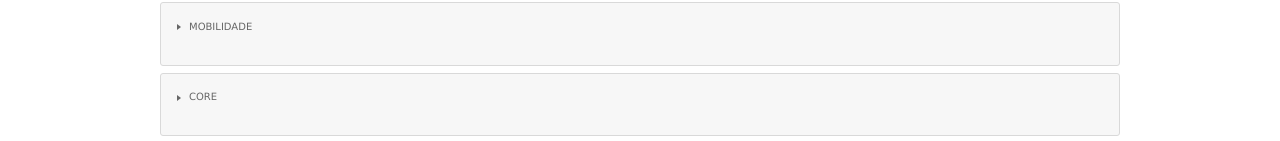
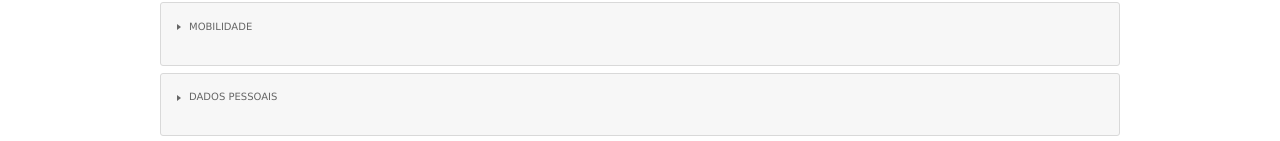
Before and after one commit to jessicaRRSantos/reactJs, a React (Create React App) app in the folder minha-primeira-app/: page /cadastro in a window 1280 px wide. Shown: the part 381-522 px from the top of the page. Built offline with nearby package versions, Linux system fonts and the light colour scheme.

Commit message:
add handle somente números

```diff
--- a/minha-primeira-app/src/components/Formulario/formularioCore.js
+++ b/minha-primeira-app/src/components/Formulario/formularioCore.js
@@ -6,7 +6,7 @@ import 'rc-collapse/assets/index.css';
 const htmlFormularioCore = () => {
     return (
         <Collapse accordion={true}>
-            <Panel header="CORE" headerClassName="FormTitle">
+            <Panel header="DADOS PESSOAIS" headerClassName="FormTitle">
                 <fieldset>
                     <div className="col-2">
                         <div>
--- a/minha-primeira-app/src/components/Formulario/formularioDadosPessoais.js
+++ b/minha-primeira-app/src/components/Formulario/formularioDadosPessoais.js
@@ -1,8 +1,22 @@
-import React from 'react';
+import React, { Component, useState } from 'react';
 import Collapse, { Panel } from 'rc-collapse';
+
 import 'rc-collapse/assets/index.css';
 
+
+
+
+
+
+
+
 const FormularioDadosPessoais = () => {
+    const [idade,setidade] = useState('');
+    const handleIdade= (e)=>{
+        // testa se o valor é numerico
+        (+e.target.value) ? setidade(e.target.value) : setidade('');
+    }
+
     return (
         <Collapse accordion={true}>
             <Panel header="DADOS PESSOAIS" headerClassName="FormTitle">
@@ -18,7 +32,7 @@ const FormularioDadosPessoais = () => {
                     </div>
                     <div>
                         <label htmlFor="idade">Idade</label>
-                        <input id="idade" type="text" size="10" name="idade" /> anos
+                        <input id="idade" type="text" size="10" onChange={handleIdade} name="idade" value={idade} /> anos
                 </div>
                     <div>
                         <label htmlFor="dataAvaliacao">Data da Avalia&ccedil;&atilde;o</label>
```
Also changed, not shown: 1 other file (tests, documents, lock files or other folders).
